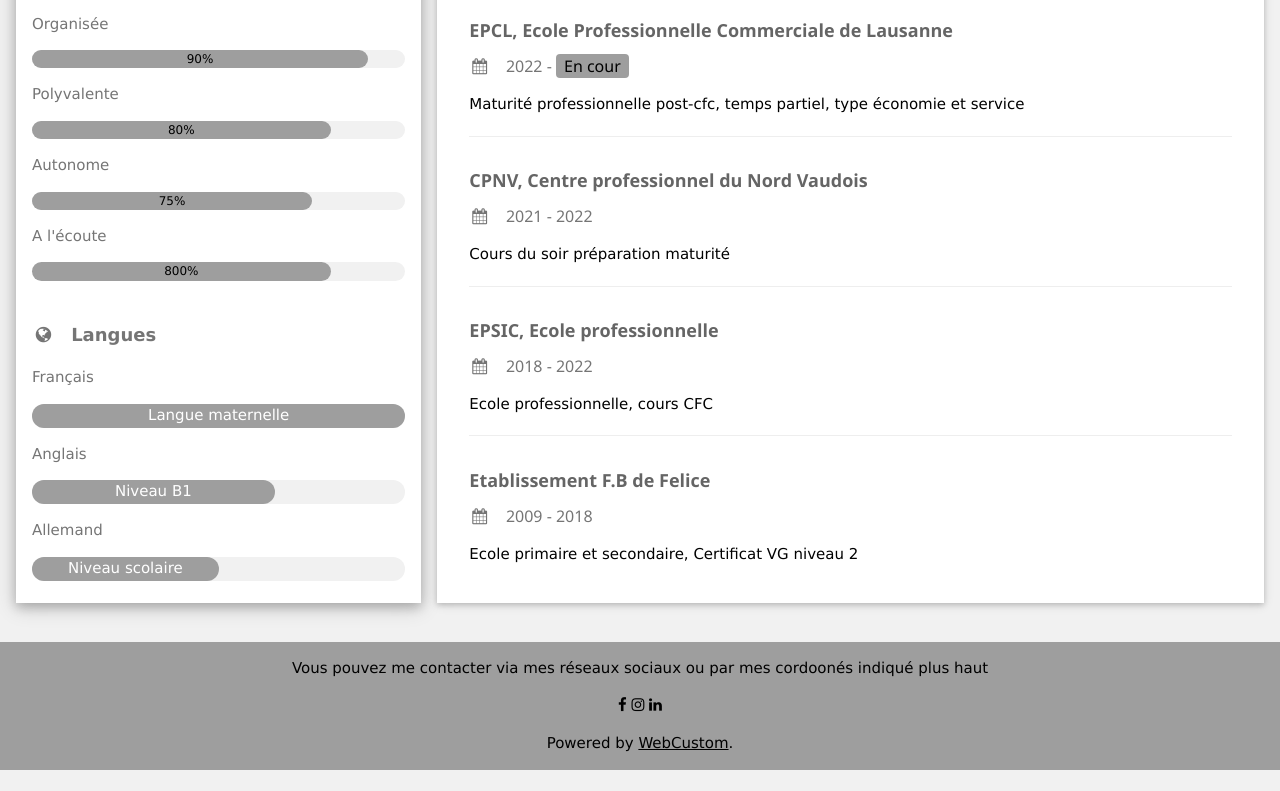
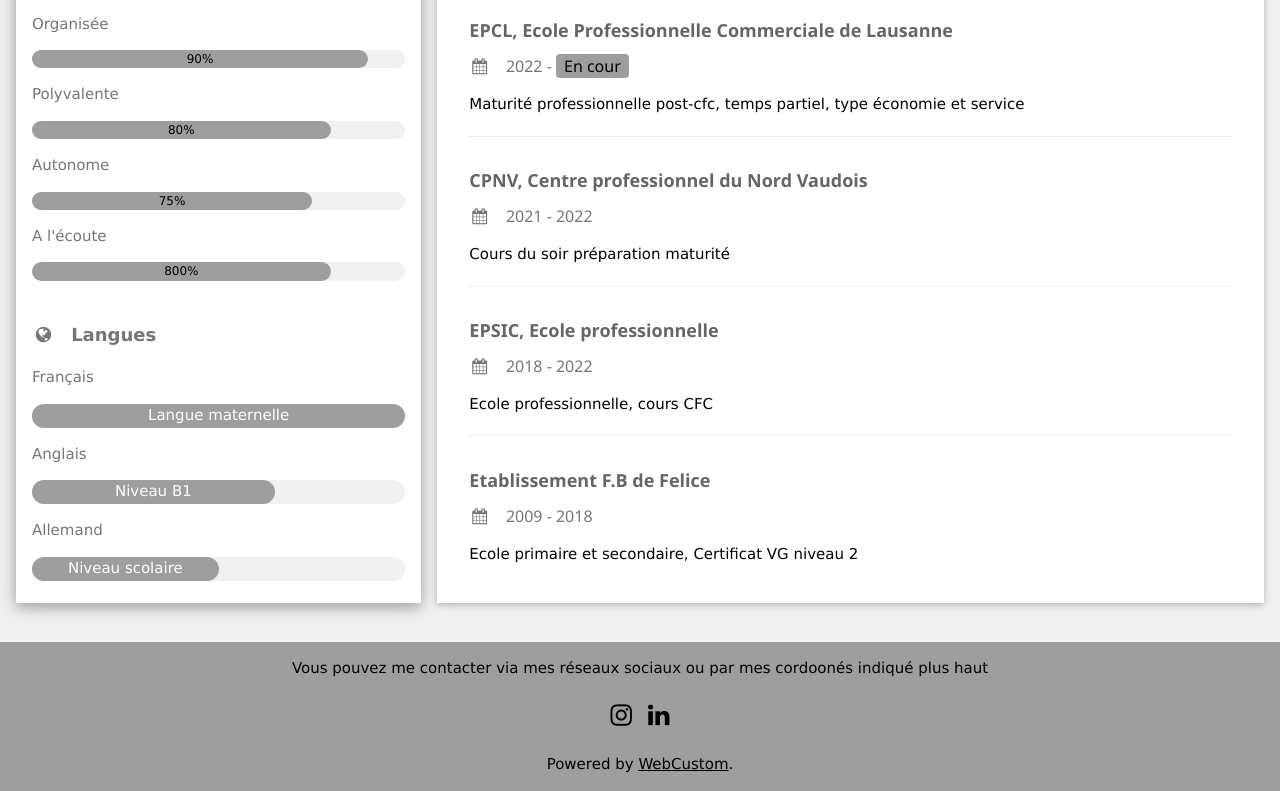
Before and after one commit to im4R3S/JAY, a plain HTML site: page index.html in a window 1280 px wide. Shown: the part 665-1456 px from the top of the page. Before the commit the page ends 1435 px from the top, so only its background shows below. Drawn offline with Linux system fonts and the light colour scheme.

Commit message:
Add files via upload

```diff
--- a/index.html
+++ b/index.html
@@ -123,9 +123,17 @@
     </div>
     <footer class="w3-container w3-gray w3-center w3-margin-top">
       <p>Vous pouvez me contacter via mes réseaux sociaux ou par mes cordoonés indiqué plus haut</p>
-      <a href="https://facebook.com/jaycurty" target="_blank"><i class="fa fa-facebook w3-hover-opacity"></i></a>
-      <a href="https://instagram.com/jaycurty" target="_blank"><i class="fa fa-instagram w3-hover-opacity"></i></a>
-      <a href="https://linkedin.com/jaycurty" target="_blank"><i class="fa fa-linkedin w3-hover-opacity"></i></a>
+      <table style="margin: auto;">
+        <tr>
+          <td>
+            <a href="https://instagram.com/jaycurty" target="_blank" style="font-size: 25px;"><i class="fa fa-instagram w3-hover-opacity"></i></a>
+          </td>
+          <td></td><td></td><td></td>
+          <td>
+            <a href="https://www.linkedin.com/in/jayleen-curty-4866ab19a/" target="_blank" style="font-size: 25px;"><i class="fa fa-linkedin w3-hover-opacity"></i></a>
+          </td>
+        </tr>
+      </table>
       <p>Powered by <a href="https://im4R3S.github.io/WebCustom" target="_blank">WebCustom</a>.</p>
     </footer>
 </body>
```
